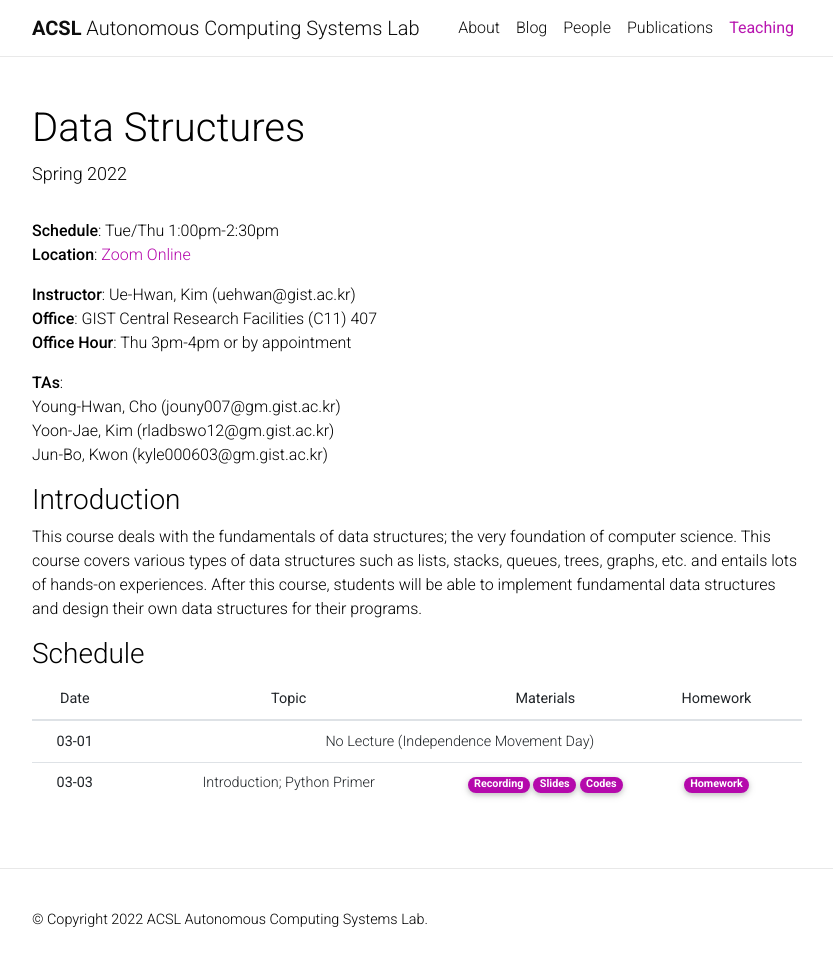
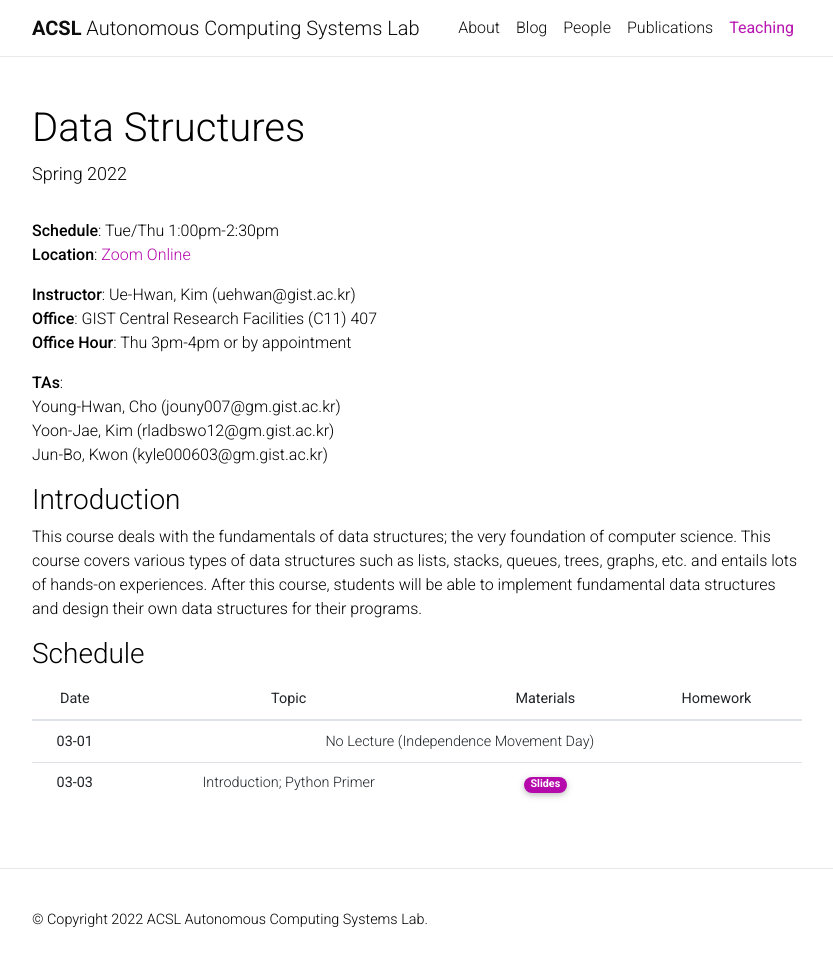
Before and after one commit to Uehwan/Uehwan.github.io, a Jekyll site: the page built from _teaching/datastruct22sp.md, in a window 1280 px wide and 970 px high. Shown: the top 966 px of the window, without its empty margins (223-1056 px from the left). Built offline with Jekyll 4.4.1, drawn with Linux system fonts in a browser that asks for light colours; nearby versions of some CDN libraries; comment, search, counter and statistics services are not loaded; a style sheet for code colours, icons or effects is not loaded.

Commit message:
[ds22sp] 1st class info modified

```diff
--- a/_teaching/datastruct22sp.md
+++ b/_teaching/datastruct22sp.md
@@ -39,8 +39,8 @@
     <tr>
       <th scope="row">03-03</th>
       <td>Introduction; Python Primer</td>
-      <td><a href="#" class="badge badge-pill" style="background-color:#B509AC;">Recording</a> <a href="#" class="badge badge-pill" style="background-color:#B509AC;">Slides</a> <a href="#" class="badge badge-pill" style="background-color:#B509AC;">Codes</a></td>
-      <td><a href="#" class="badge badge-pill" style="background-color:#B509AC;">Homework</a></td>
+      <td><!-- a href="#" class="badge badge-pill" style="background-color:#B509AC;">Recording</a--> <a href="https://docs.google.com/presentation/d/1_nuOhfVCSSdcMS-wBWcivS-SGECf1JKBZx-xbSnM0ns/edit?usp=sharing" target="_blank" class="badge badge-pill" style="background-color:#B509AC;">Slides</a> <!--a href="#" class="badge badge-pill" style="background-color:#B509AC;">Codes</a--></td>
+      <td><!--a href="#" class="badge badge-pill" style="background-color:#B509AC;">Homework</a--></td>
     </tr>
   </tbody>
 </table>
```
